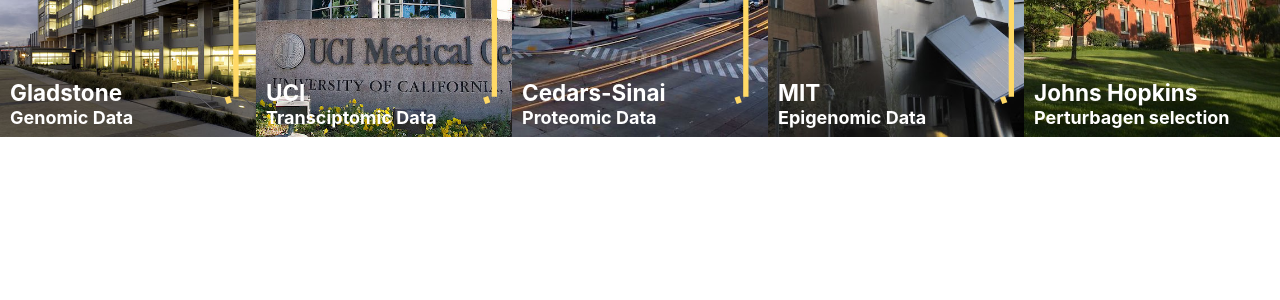
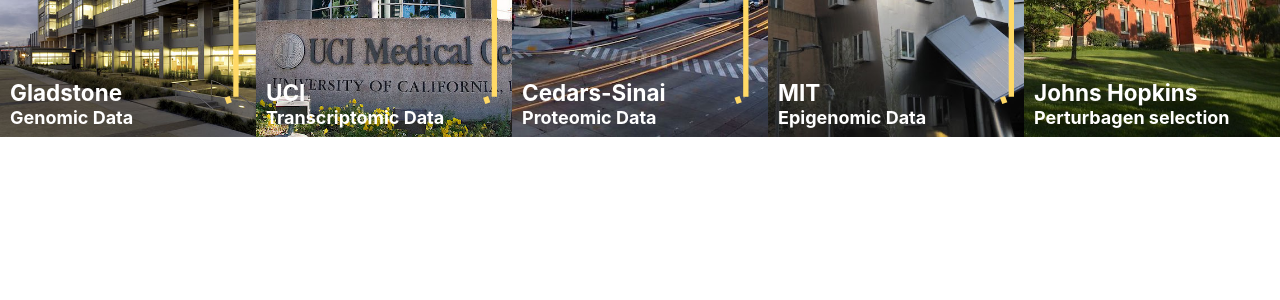
Before and after one commit to NeuroLINCS/neurolincs.github.io, a Jekyll site: the page built from _pages/index.html, in a window 1280 px wide. Shown: the part 1671-1971 px from the top of the page. Built offline with Jekyll 4.4.1, drawn with Linux system fonts in a browser that asks for light colours.

Commit message:
fixed some stuff.

```diff
--- a/_pages/index.html
+++ b/_pages/index.html
@@ -5,7 +5,7 @@
 header:
   overlay_color: "#fff"
   overlay_filter: "0.0"
-  overlay_image: People.jpg
+  overlay_image: people.jpg
 excerpt: "The NeuroLINCS Center is an NIH-funded collaboration between research groups with expertise in iPSC technology, disease modeling, OMICS methods, and computational biology. This data and signature generation center focuses on human brain cells to understand the causes of neurological disease and to develop new therapies."
 ---
 
@@ -64,28 +64,28 @@
 	<div class="custom__centers">
 		<div class="custom__center-image">
 			<img src="images/centers/gladstone.jpg" />
-			<h2 class="custom__center-name">Gladstone</h2>
-			<h3 class="custom__center-expertise">Genomic Data</h3>
+			<a href="#"><h2 class="custom__center-name">Gladstone</h2></a>
+			<a href="#"><h3 class="custom__center-expertise">Genomic Data</h3></a>
 		</div>
 		<div class="custom__center-image">
 			<img src="images/centers/uci.jpg" />
-			<h2 class="custom__center-name">UCI</h2>
-			<h3 class="custom__center-expertise">Transciptomic Data</h3>
+			<a href="#"><h2 class="custom__center-name">UCI</h2></a>
+			<a href="/technologies/transcriptomics/"><h3 class="custom__center-expertise">Transcriptomic Data</h3></a>
 		</div>
 		<div class="custom__center-image">
 			<img src="images/centers/cedars.jpg" />
-			<h2 class="custom__center-name">Cedars-Sinai</h2>
-			<h3 class="custom__center-expertise">Proteomic Data</h3>
+			<a href="#"><h2 class="custom__center-name">Cedars-Sinai</h2></a>
+			<a href="/technologies/proteomics/"><h3 class="custom__center-expertise">Proteomic Data</h3></a>
 		</div>
 		<div class="custom__center-image">
 			<img src="images/centers/mit.jpg" />
-			<h2 class="custom__center-name">MIT</h2>
-			<h3 class="custom__center-expertise">Epigenomic Data</h3>
+			<a href="#"><h2 class="custom__center-name">MIT</h2></a>
+			<a href="/technologies/epigenomics/"><h3 class="custom__center-expertise">Epigenomic Data</h3></a>
 		</div>
 		<div class="custom__center-image">
 			<img src="images/centers/hopkins.jpg" />
-			<h2 class="custom__center-name">Johns Hopkins</h2>
-			<h3 class="custom__center-expertise">Perturbagen selection</h3>
+			<a href="#"><h2 class="custom__center-name">Johns Hopkins</h2></a>
+			<a href="/technologies/perturbations/"><h3 class="custom__center-expertise">Perturbagen selection</h3></a>
 		</div>
 	</div>
 
--- a/_sass/_page.scss
+++ b/_sass/_page.scss
@@ -163,7 +163,6 @@
 
 .page__hero-image {
   width: 100%;
-  height: 600px;
   -ms-interpolation-mode: bicubic;
 }
 
--- a/assets/css/custom.css
+++ b/assets/css/custom.css
@@ -78,6 +78,7 @@
 	position: absolute;
 	bottom: 20px;
 	margin-left: 10px;
+	z-index: 20;
 
 }
 
@@ -88,16 +89,23 @@
 	position: absolute;
 	bottom: 0px;
 	margin-left: 10px;
+	z-index: 20;
 
 }
 
 .custom__center-name,
 .custom__center-expertise {
 
-	color: white;
+	color: white !important;
 
 }
 
+.custom__center-name:hover,
+.custom__center-expertise:hover {
+
+	text-decoration: underline;
+
+}
 
 .custom__pane-three {
 	height: 1000px;
```
